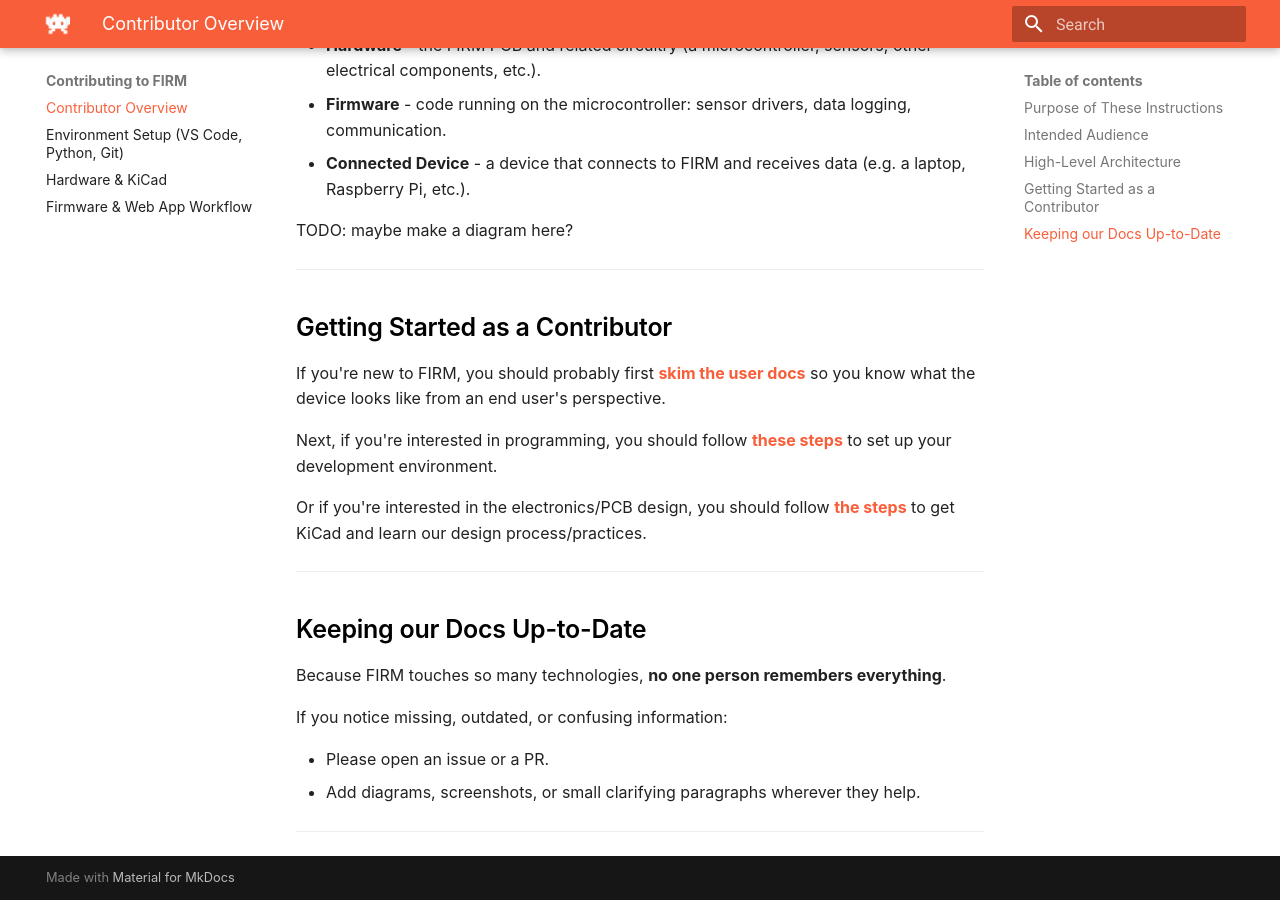
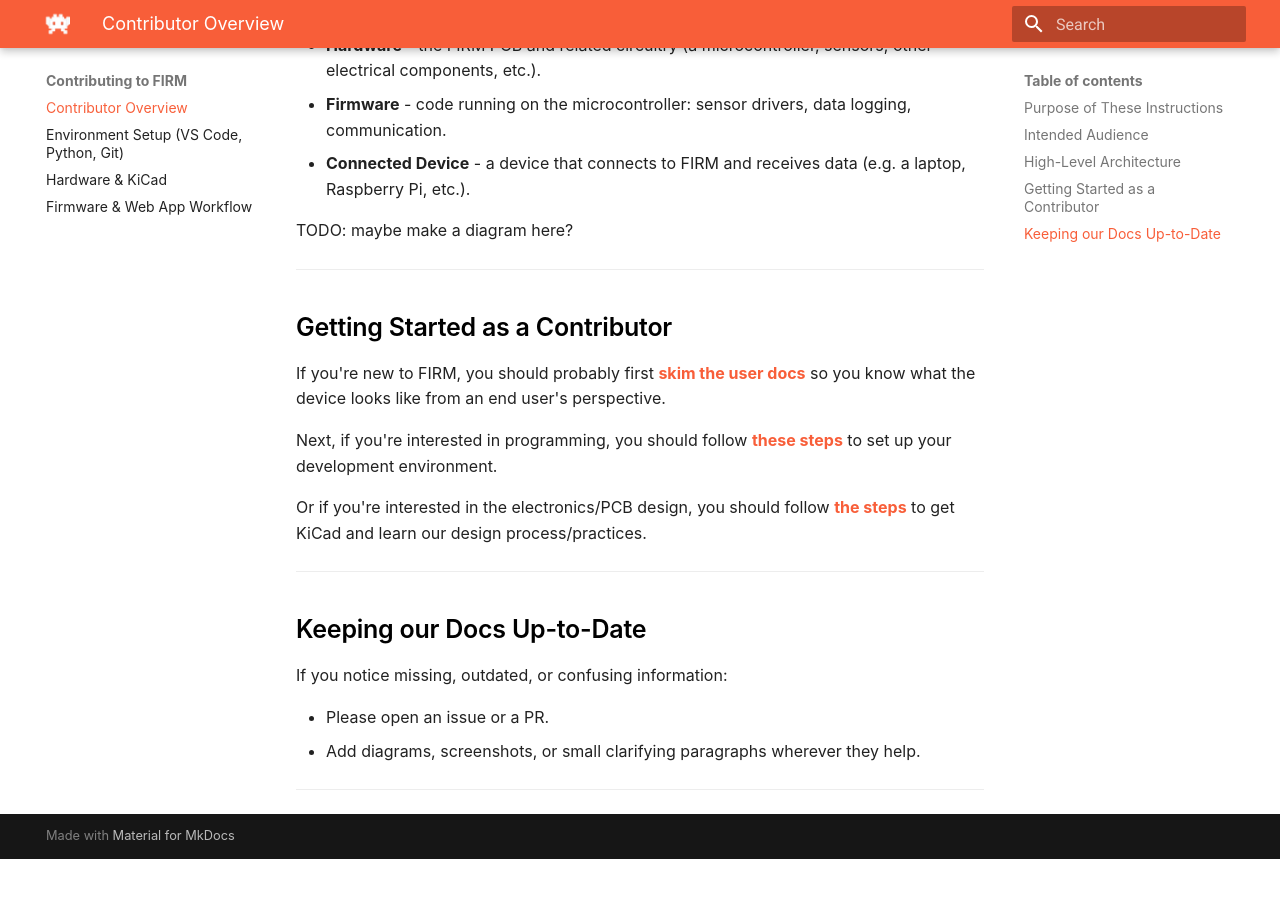
Before and after one commit to NCSU-High-Powered-Rocketry-Club/FIRM-Web-App, an MkDocs documentation site: the page built from docs/contributors/overview.md, in a window 1280 px wide and 900 px high, scrolled down 933 px. Built offline with MkDocs 1.6.1 and Material for MkDocs 9.7.7, drawn with Linux system fonts in a browser that asks for light colours; after the commit the page ends 1792 px from its top, so only the background shows below that.

Commit message:
PR changes

```diff
--- a/docs/contributors/overview.md
+++ b/docs/contributors/overview.md
@@ -48,8 +48,6 @@ Or if you're interested in the electronics/PCB design, you should follow **[the
 
 ## Keeping our Docs Up-to-Date
 
-Because FIRM touches so many technologies, **no one person remembers everything**.
-
 If you notice missing, outdated, or confusing information:
 
 - Please open an issue or a PR.
--- a/package.json
+++ b/package.json
@@ -7,8 +7,8 @@
     "dev": "react-router dev",
     "start": "react-router-serve ./build/server/index.js",
     "typecheck": "react-router typegen && tsc",
-    "lint": "eslint app --ext .js,.jsx,.ts,.tsx",
-    "lint:fix": "eslint app --ext .js,.jsx,.ts,.tsx --fix",
+    "lint": "eslint app --ext .js,.jsx,.ts,.tsx --cache --cache-location .eslintcache",
+    "lint:fix": "eslint app --ext .js,.jsx,.ts,.tsx --fix --cache --cache-location .eslintcache",
     "format": "prettier --write .",
     "format:check": "prettier --check .",
     "clean": "npm run lint:fix && npm run format"
```
Also changed, not shown: 4 other files.
